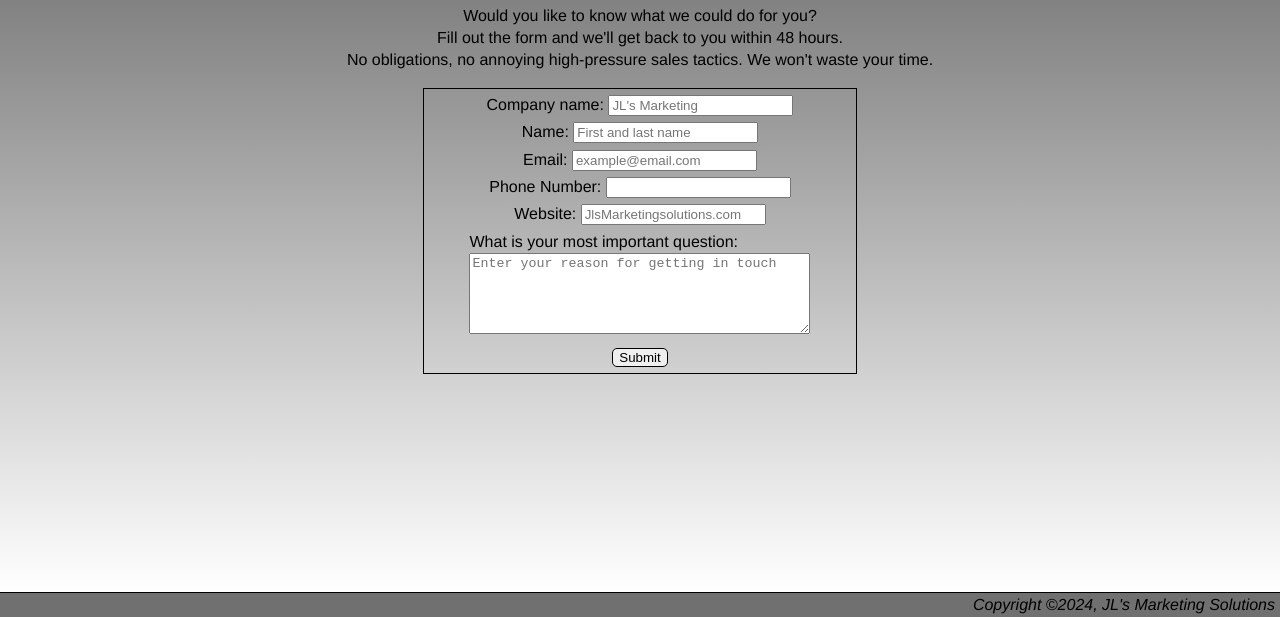
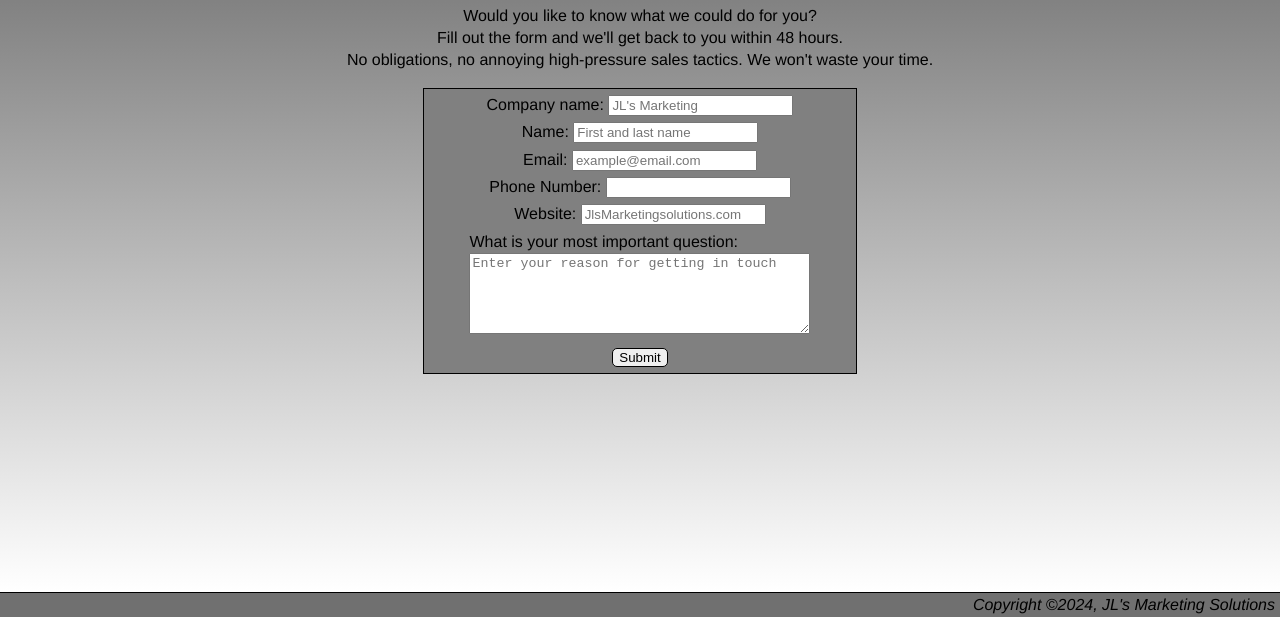
Before and after one commit to Josephleathem/Project_Landing-Page, a plain HTML site: page contact.html in a window 1280 px wide. Shown: the part 183-800 px from the top of the page. Drawn offline with Linux system fonts and the light colour scheme.

Commit message:
changed the form background color

```diff
--- a/styles.css
+++ b/styles.css
@@ -161,6 +161,7 @@ a {
 }
 
 form {
+    background-color: #808080;
     display: flex;
     flex-direction: column;
     align-items: center;
```
